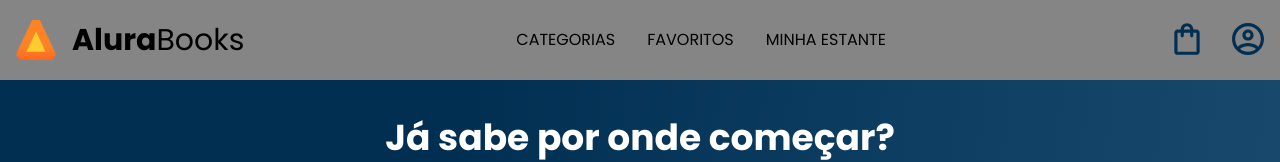
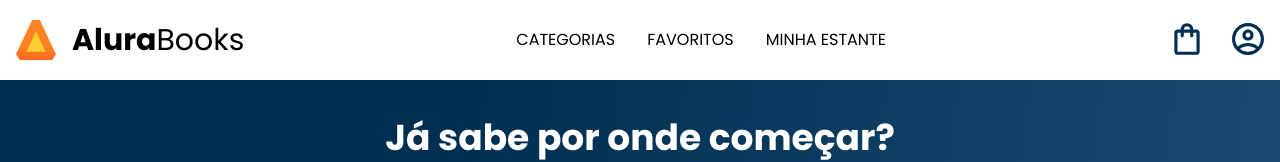
Before and after one commit to AlexanderDuarte/alurabooks, a plain HTML site: page index.html in a window 1280 px wide. Shown: the top 162 px of the page. Drawn offline with nearby package versions, Linux system fonts and the light colour scheme.

Commit message:
header with the old color

```diff
--- a/styles/header.css
+++ b/styles/header.css
@@ -18,7 +18,7 @@
 }
 
 .cabecalho {
-    background-color: var(--cinza-claro);
+    background-color: var(--branco);
     display: flex;
     justify-content: space-between;
     align-items: center;
```
